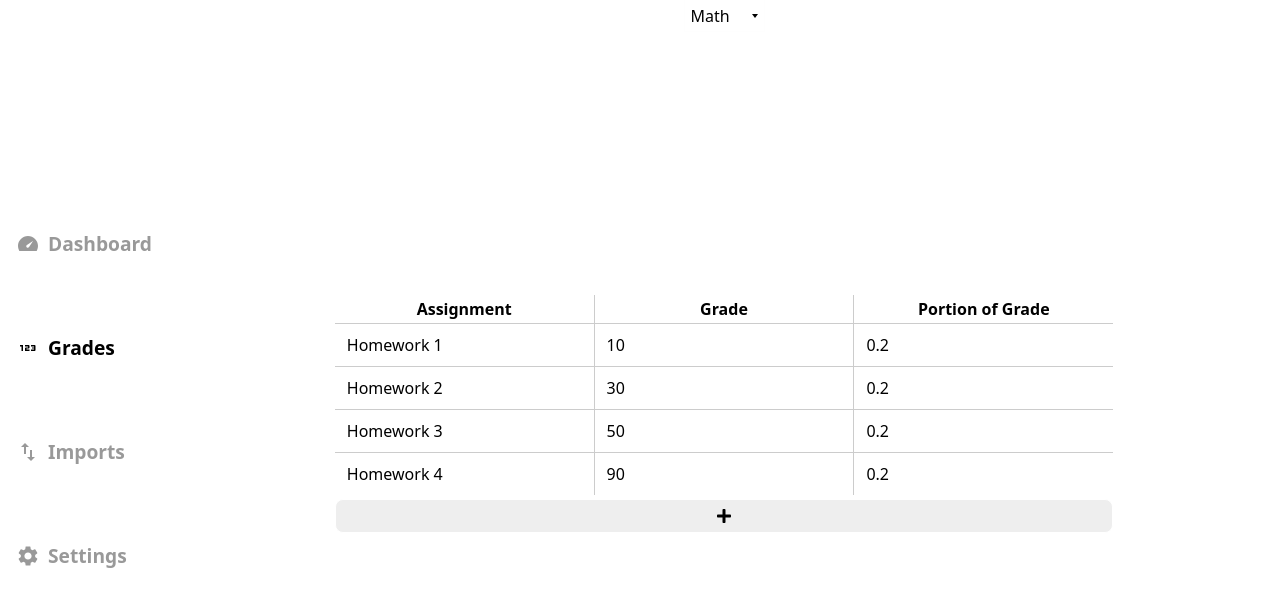
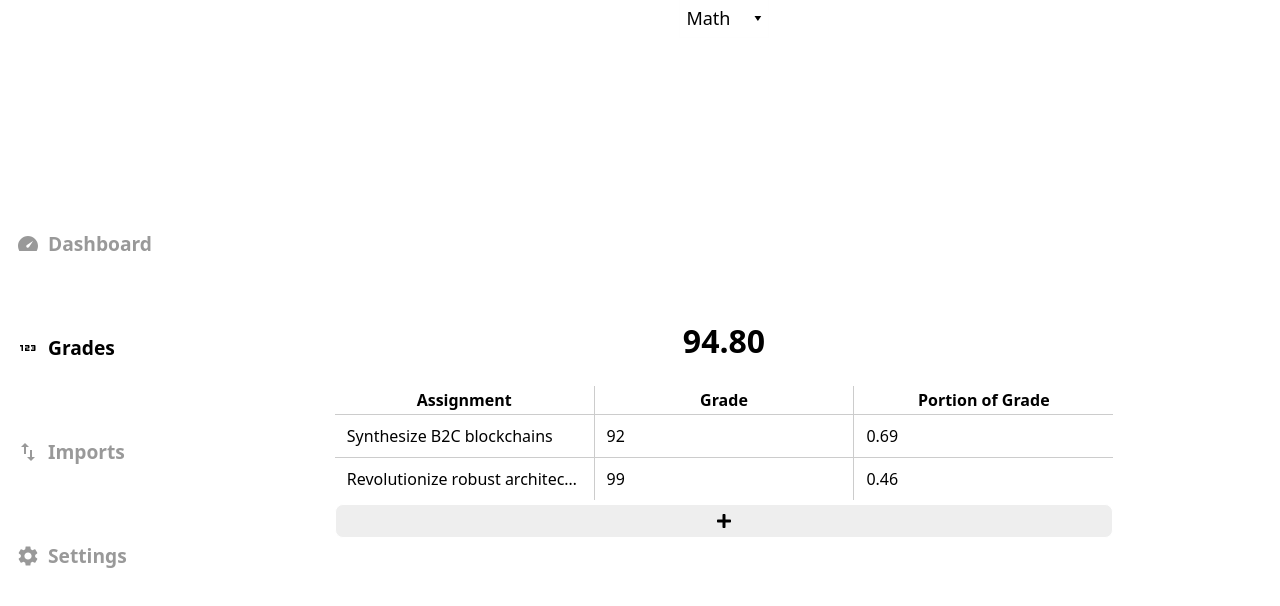
Before and after one commit to GuterBenutzername/gw-frontend, a React (Vite) app: page /grades in a window 1280 px wide. Shown: the top 606 px of the page. Built offline with nearby package versions, Linux system fonts and the light colour scheme.

Commit message:
add grade calculation and write code to import cisd grades

```diff
--- a/package.json
+++ b/package.json
@@ -18,6 +18,7 @@
     "zustand": "^4.5.5"
   },
   "devDependencies": {
+    "@faker-js/faker": "^8.4.1",
     "@types/react": "^18.3.3",
     "@types/react-dom": "^18.3.0",
     "@typescript-eslint/eslint-plugin": "^8.1.0",
--- a/src/routes/grades/Grades.tsx
+++ b/src/routes/grades/Grades.tsx
@@ -3,6 +3,7 @@ import "./grades.css";
 import { FaPlus } from "react-icons/fa";
 import { produce } from "immer";
 import { useGWState, Course, Assignment } from "../state-hook";
+import calculateAverage from "./calc-grades";
 
 export default function Grades() {
   const courses = useGWState((state: { courses: Course[] }) => state.courses);
@@ -33,6 +34,11 @@ export default function Grades() {
         </select>
       </span>
       <div className="grades-table-wrapper">
+        <h1>
+          {calculateAverage(courses[currentSelectedCourse].assignments).toFixed(
+            2
+          )}
+        </h1>
         <table className="grades-table">
           <thead>
             <tr>
@@ -81,6 +87,7 @@ export default function Grades() {
                     <input
                       className="grades-input"
                       type="number"
+                      step="0.1"
                       value={assignment.weight}
                       onChange={(e) => {
                         setCourseState(
--- /dev/null
+++ b/src/routes/grades/calc-grades.ts
@@ -0,0 +1,33 @@
+import { Assignment } from "../state-hook";
+
+export default function calculateAverage(assignments: Assignment[]) {
+  let weights = assignments.map((assignment: Assignment) => assignment.weight);
+  const uniqueWeights = [...new Set(weights)];
+  let averages = [];
+  for (let i = 0; i < uniqueWeights.length; i++) {
+    const weight = uniqueWeights[i];
+    let sum = 0;
+    let count = 0;
+    for (let j = 0; j < assignments.length; j++) {
+      if (assignments[j].weight === weight) {
+        sum += assignments[j].grade;
+        count++;
+      }
+    }
+    averages.push({ avg: sum / count, weight: weight });
+  }
+  let finalAverages = [];
+  let totalWeight = 0;
+  for (let i = 0; i < averages.length; i++) {
+    totalWeight += averages[i].weight;
+  }
+  if (totalWeight !== 100) {
+    for (let i = 0; i < averages.length; i++) {
+      averages[i].weight = (averages[i].weight * (100 / totalWeight)) / 100;
+    }
+  }
+  for (let i = 0; i < averages.length; i++) {
+    finalAverages.push(averages[i].avg * averages[i].weight);
+  }
+  return finalAverages.reduce((a, b) => a + b, 0);
+}
--- a/src/routes/grades/grades.css
+++ b/src/routes/grades/grades.css
@@ -2,10 +2,11 @@
     border: 0.9px solid #fefefe;
     transition: all 0.5s ease-in-out;
     border-top: none;
-    height: 32px;
+    height: 38px;
+    font-size: 18px;
 }
 
-.selected-course:focus {
+.selected-course:focus, .selected-course:hover {
     border: 0.9px solid #999; /* 0.9px won't move anything on transition */
     border-radius: 1px;
     border-top: none;
@@ -30,7 +31,7 @@
 
 .grades-table-wrapper {
     width: 100%;
-    height: calc(100% - 32px);
+    height: calc(100% - 38px);
     display: flex;
     flex-direction: column;
     justify-content: center;
--- a/src/routes/state-hook.ts
+++ b/src/routes/state-hook.ts
@@ -1,4 +1,9 @@
-import {create} from 'zustand';
+import { create } from "zustand";
+import { faker } from "@faker-js/faker";
+function capitalizeFirstLetter(string: string) {
+  return string.charAt(0).toUpperCase() + string.slice(1);
+}
+
 
 export type Course = {
   name: string;
@@ -17,57 +22,47 @@ export const useGWState = create<{
 }>((set) => ({
   courses: [
     {
-			name: 'Math',
+      name: "Math",
       assignments: [
         {
-					name: 'Homework 1',
-					grade: 10,
-					weight: 0.2,
+          name: capitalizeFirstLetter(faker.company.buzzPhrase()),
+          grade: faker.number.int({ min: 0, max: 100 }),
+          weight: faker.number.float({ min: 0, max: 1, precision: 0.01 }),
         },
         {
-					name: 'Homework 2',
-					grade: 30,
-					weight: 0.2,
-				},
-				{
-					name: 'Homework 3',
-					grade: 50,
-					weight: 0.2,
-				},
-				{
-					name: 'Homework 4',
-					grade: 90,
-					weight: 0.2,
+          name: capitalizeFirstLetter(faker.company.buzzPhrase()),
+          grade: faker.number.int({ min: 0, max: 100 }),
+          weight: faker.number.float({ min: 0, max: 1, precision: 0.01 }),
         },
       ],
     },
     {
-			name: 'Science',
+      name: "Science",
       assignments: [
         {
-					name: 'Homework 1',
-					grade: 10,
-					weight: 0.2,
+          name: capitalizeFirstLetter(faker.company.buzzPhrase()),
+          grade: faker.number.int({ min: 0, max: 100 }),
+          weight: faker.number.float({ min: 0, max: 1, precision: 0.01 }),
         },
         {
-					name: 'Homework 2',
-					grade: 30,
-					weight: 0.2,
+          name: capitalizeFirstLetter(faker.company.buzzPhrase()),
+          grade: faker.number.int({ min: 0, max: 100 }),
+          weight: faker.number.float({ min: 0, max: 1, precision: 0.01 }),
         },
         {
-					name: 'Homework 3',
-					grade: 50,
-					weight: 0.2,
+          name: capitalizeFirstLetter(faker.company.buzzPhrase()),
+          grade: faker.number.int({ min: 0, max: 100 }),
+          weight: faker.number.float({ min: 0, max: 1, precision: 0.01 }),
         },
         {
-					name: 'Homework 4',
-					grade: 90,
-					weight: 0.2,
+          name: capitalizeFirstLetter(faker.company.buzzPhrase()),
+          grade: faker.number.int({ min: 0, max: 100 }),
+          weight: faker.number.float({ min: 0, max: 1, precision: 0.01 }),
         },
       ],
     },
   ],
   setCourseState(courses: Course[]) {
-		set({courses});
+    set({ courses });
   },
 }));
```
Also changed, not shown: src/routes/imports/cisd.ts (added, +57 -0 lines), 2 other files (tests, documents, lock files or other folders). Lines whose indentation alone changed are shown as unchanged.
